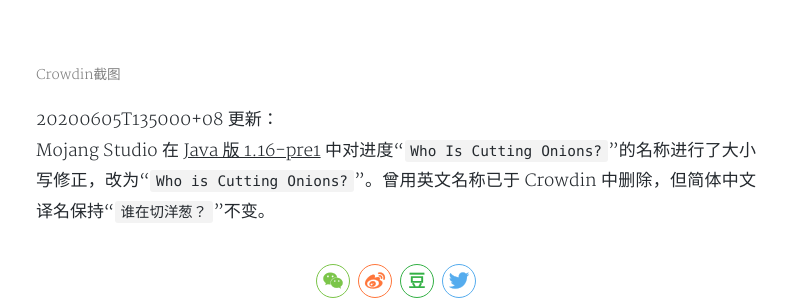
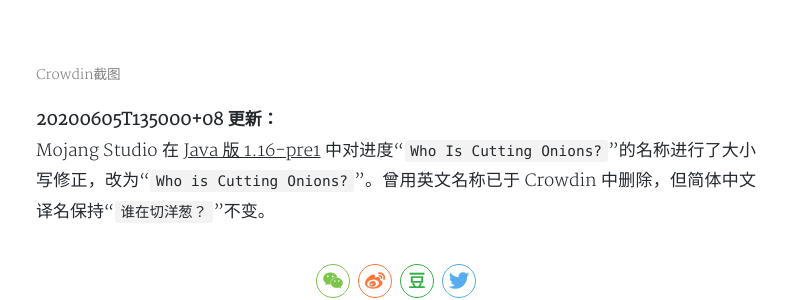
Before and after one commit to Olvcpr423/Olvcpr423.github.io, a Jekyll site: the page built from _posts/2020-05-17-Minecraft 译名快讯（1）.md, in a window 1280 px wide and 900 px high, scrolled down 807 px. Shown: the part 150-450 px from the top of the window, without its empty margins (244-1031 px from the left). Built offline with Jekyll 4.4.1, drawn with Linux system fonts in a browser that asks for light colours; nearby versions of some CDN libraries; a style sheet for code colours, icons or effects is not loaded.

```diff
--- a/_posts/2020-05-17-Minecraft 译名快讯（1）.md
+++ b/_posts/2020-05-17-Minecraft 译名快讯（1）.md
@@ -15,5 +15,5 @@ tags: 翻译
 
 <img src ='/assets/img/Minecraft 译名快讯（1）/whoiscuttingonionscrowdin.png'><br><small><font color ='#808080'>Crowdin截图</font></small>
 
-20200605T135000+08 更新：<br>
+<b>20200605T135000+08 更新：</b><br>
 Mojang Studio 在 <a href ='https://minecraft-zh.gamepedia.com/Java%E7%89%881.16-pre1'>Java 版 1.16-pre1</a> 中对进度“<code>Who Is Cutting Onions?</code>”的名称进行了大小写修正，改为“<code>Who is Cutting Onions?</code>”。曾用英文名称已于 Crowdin 中删除，但简体中文译名保持“<code>谁在切洋葱？</code>”不变。
```
